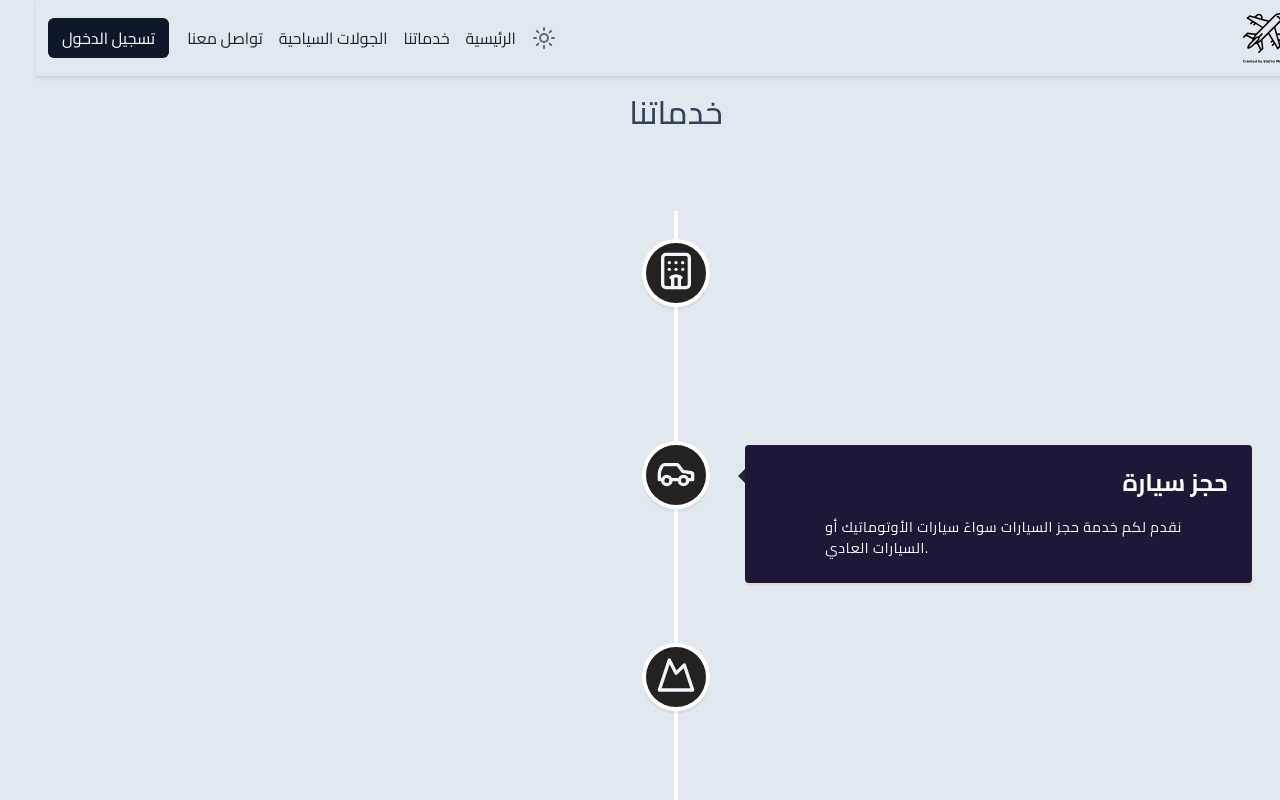
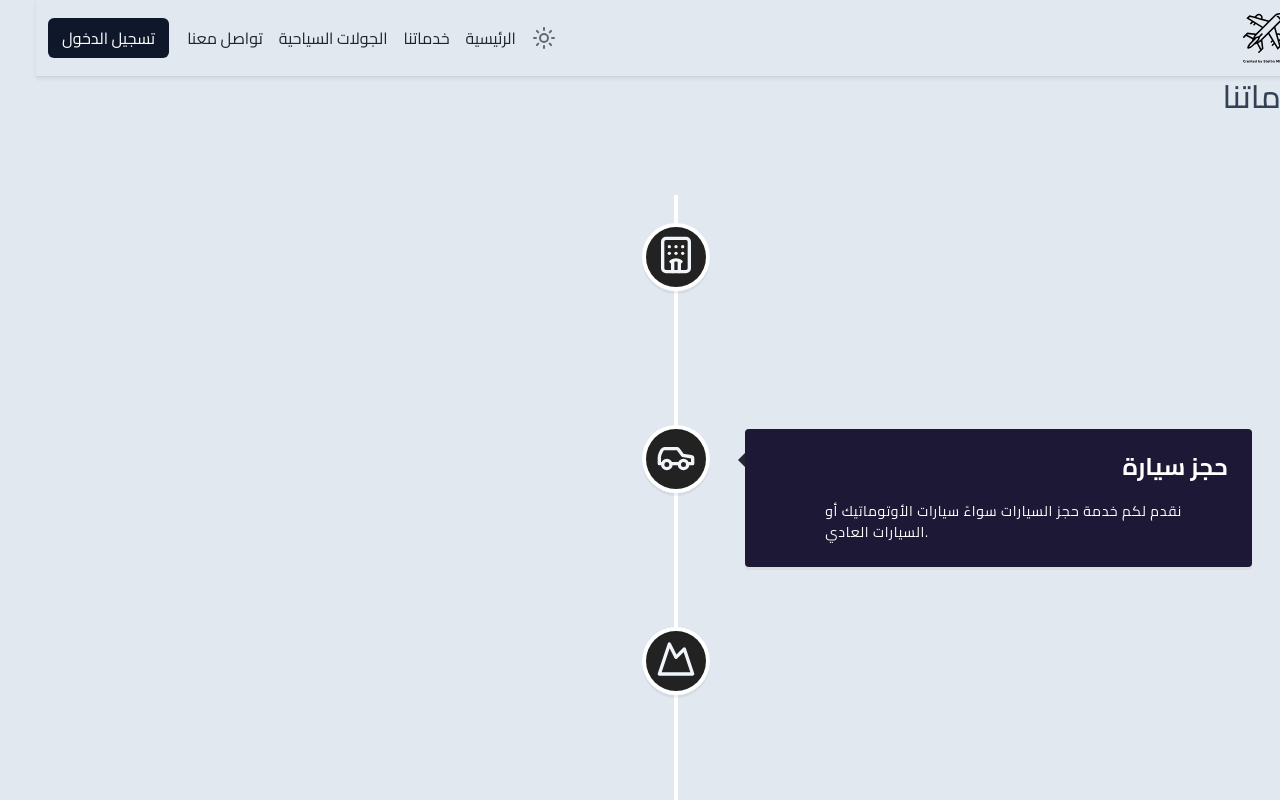
Before and after one commit to OsamaHIma/safirni, a Next.js app: page /services in a window 1280 px wide. Shown: the top 800 px of the page. Built offline with nearby package versions, Linux system fonts and the light colour scheme; no server answers.

Commit message:
framer-motion removed

```diff
--- a/app/page.jsx
+++ b/app/page.jsx
@@ -1,25 +1,18 @@
-"use client";
-import { textVariant } from "@/utils/motion";
-import { motion } from "framer-motion";
-
 const Home = () => {
-
   return (
     <div className="h-[calc(100%-60px)] w-full bg-[url('/assets/turkey2.jpg')] dark:bg-[url('/assets/turkey3.jpg')] bg-cover bg-no-repeat">
       <div className="row">
         <div className="col-md-8">
-
           <h1 className="text-5xl md:text-8xl text-slate-100 px-5 mt-3 md:leading-[8rem] leading-[5rem]">
             التاريخ والحضارة
             <br className="xl:block hidden" />
             ,تركيا
           </h1>
-            <motion.div variants={textVariant()}>
+
           <p className="text-gray-200 px-5 leading-7 mb-10">
-                الشركة السياحية الأفضل في الوطن العربي، هدفنا مساعدتك وتيسير
-                أمورك، لا تتردد بالتواصل معنا فنحن هنا لنساعدك على إيجاد كل ما
-                تحتاج له. إن كنت تبحث عن سكن أو جولة سياحية لتقضي أفضل الأوقات
-                فقد وجدت طلبك.
+            الشركة السياحية الأفضل في الوطن العربي، هدفنا مساعدتك وتيسير أمورك،
+            لا تتردد بالتواصل معنا فنحن هنا لنساعدك على إيجاد كل ما تحتاج له. إن
+            كنت تبحث عن سكن أو جولة سياحية لتقضي أفضل الأوقات فقد وجدت طلبك.
           </p>
           <hr className="text-slate-100 block" />
 
@@ -49,8 +42,6 @@ const Home = () => {
               </div>
             </div>
           </div>
-            </motion.div>
-
         </div>
         <div className="col-md-4 !p-0"></div>
       </div>
--- a/app/services/page.jsx
+++ b/app/services/page.jsx
@@ -4,9 +4,7 @@ import {
   VerticalTimelineElement,
 } from "react-vertical-timeline-component";
 import "react-vertical-timeline-component/style.min.css";
-import { motion } from "framer-motion";
 import { services } from "@/constants";
-import { textVariant } from "@/utils/motion";
 
 const Services = () => {
   const ServicesCard = ({ service, index }) => (
@@ -21,7 +19,9 @@ const Services = () => {
       }
     >
       <div>
-        <h3 className="font-bold text-white text-[24px] float-right">{service.title}</h3>
+        <h3 className="font-bold text-white text-[24px] float-right">
+          {service.title}
+        </h3>
       </div>
       <ul className="list mt-5 ml-5 space-y-2">
         <li
@@ -36,10 +36,8 @@ const Services = () => {
 
   return (
     <>
-      <motion.div className="text-center mt-3" variants={textVariant()}>
-        {/* <p >What I have learned so far</p> */}
-        <h2 className="!text-slate-700 dark:!text-slate-100">خدماتنا</h2>
-      </motion.div>
+      <h2 className="!text-slate-700 dark:!text-slate-100">خدماتنا</h2>
+
       <div className="flex flex-col mt-20" dir="ltr">
         <VerticalTimeline>
           {services.map((service, index) => (
--- a/package.json
+++ b/package.json
@@ -14,7 +14,6 @@
     "eslint": "8.38.0",
     "eslint-config-next": "13.3.0",
     "firebase": "^9.20.0",
-    "framer-motion": "^10.12.4",
     "lucide-react": "^0.162.0",
     "next": "13.3.0",
     "next-themes": "^0.2.1",
--- a/utils/motion.js
+++ /dev/null
@@ -1,88 +0,0 @@
-export const textVariant = (delay) => {
-    return {
-      hidden: {
-        y: 50,
-        opacity: 0,
-      },
-      show: {
-        y: 0,
-        opacity: 1,
-        transition: {
-          type: "spring",
-          duration: 2.25,
-          delay: delay,
-        },
-      },
-    };
-  };
-
-  export const fadeIn = (direction, type, delay, duration) => {
-    return {
-      hidden: {
-        x: direction === "left" ? 100 : direction === "right" ? -100 : 0,
-        y: direction === "up" ? 100 : direction === "down" ? -100 : 0,
-        opacity: 0,
-      },
-      show: {
-        x: 0,
-        y: 0,
-        opacity: 1,
-        transition: {
-          type: type,
-          delay: delay,
-          duration: duration,
-          ease: "easeOut",
-        },
-      },
-    };
-  };
-
-  export const zoomIn = (delay, duration) => {
-    return {
-      hidden: {
-        scale: 0,
-        opacity: 0,
-      },
-      show: {
-        scale: 1,
-        opacity: 1,
-        transition: {
-          type: "tween",
-          delay: delay,
-          duration: duration,
-          ease: "easeOut",
-        },
-      },
-    };
-  };
-
-  export const slideIn = (direction, type, delay, duration) => {
-    return {
-      hidden: {
-        x: direction === "left" ? "-100%" : direction === "right" ? "100%" : 0,
-        y: direction === "up" ? "100%" : direction === "down" ? "100%" : 0,
-      },
-      show: {
-        x: 0,
-        y: 0,
-        transition: {
-          type: type,
-          delay: delay,
-          duration: duration,
-          ease: "easeOut",
-        },
-      },
-    };
-  };
-
-  export const staggerContainer = (staggerChildren, delayChildren) => {
-    return {
-      hidden: {},
-      show: {
-        transition: {
-          staggerChildren: staggerChildren,
-          delayChildren: delayChildren || 0,
-        },
-      },
-    };
-  };
```
Also changed, not shown: 1 other file (tests, documents, lock files or other folders). Lines whose indentation alone changed are shown as unchanged.
